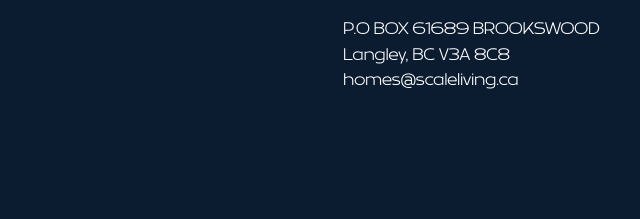
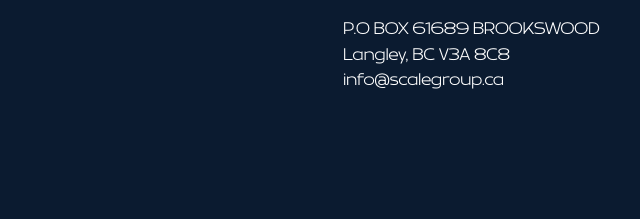
Before and after one commit to rickdrumond/scaco, a website built with Parcel: page src/index.html in a window 1280 px wide. Shown: the part 5762-5981 px from the top of the page, 640-1280 px from the left. Built offline with nearby package versions, Linux system fonts and the light colour scheme; what tailwind-hamburgers would draw is missing.

Commit message:
change contact email (homes -> info)

```diff
--- a/src/index.html
+++ b/src/index.html
@@ -19,7 +19,7 @@
           <li><a href="/rentals">Rentals</a></li>
           <li><a href="#about">About</a></li>
           <li>
-            <a href="mailto:homes@scaleliving.ca" target="_blank">Contact</a>
+            <a href="mailto:info@scalegroup.ca" target="_blank">Contact</a>
           </li>
         </ul>
       </nav>
@@ -50,7 +50,7 @@
             creating communities that stand as testaments to thoughtful design
             and genuine community engagement.
           </p>
-          <a href="mailto:homes@scaleliving.ca" target="_blank" class="button"
+          <a href="mailto:info@scalegroup.ca" target="_blank" class="button"
             >Contact</a
           >
         </div>
@@ -235,7 +235,7 @@
               on Scale and other projects that may be of interest to me. If you
               wish to stop receiving this information at any time, simply check
               unsubscribe at the bottom of any email received or contact
-              homes@scaleliving.ca with unsubscribe in the subject line.
+              info@scalegroup.ca with unsubscribe in the subject line.
             </label>
             <label>
               <input
@@ -361,7 +361,7 @@
             <li><a href="/rentals">Rentals</a></li>
             <li><a href="#about">About</a></li>
             <li>
-              <a href="mailto:homes@scaleliving.ca" target="_blank">Contact</a>
+              <a href="mailto:info@scalegroup.ca" target="_blank">Contact</a>
             </li>
           </ul>
         </nav>
@@ -381,8 +381,8 @@
           <address>
             P.O BOX 61689 BROOKSWOOD<br />
             Langley, BC V3A 8C8<br />
-            <a href="mailto:homes@scaleliving.ca" target="_blank"
-              >homes@scaleliving.ca</a
+            <a href="mailto:info@scalegroup.ca" target="_blank"
+              >info@scalegroup.ca</a
             >
           </address>
         </div>
```
